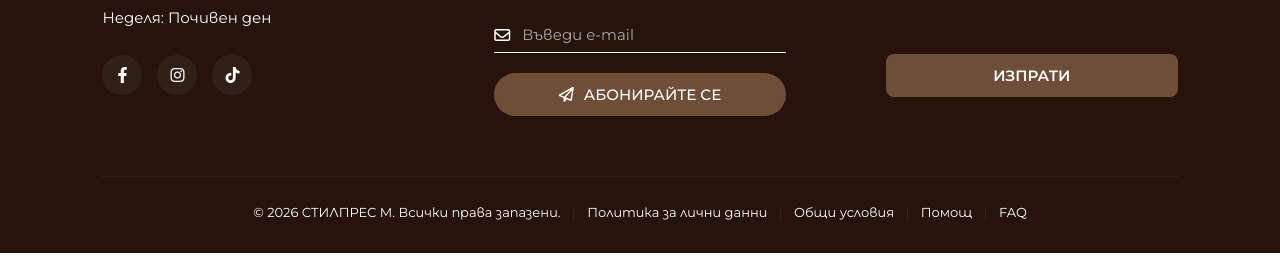
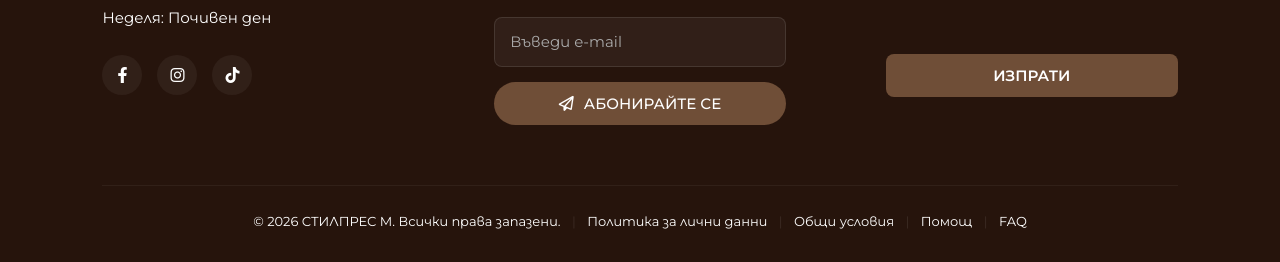
Before and after one commit to PreslavaP/BeautySalon, a Spring Boot app: page /faqs in a window 1280 px wide. Shown: the part 1995-2257 px from the top of the page. Run offline with Spring Boot 4, Linux system fonts and the light colour scheme; some libraries are stand-ins or nearby versions.

Commit message:
Small design updates

```diff
--- a/src/main/resources/static/css/contacts.css
+++ b/src/main/resources/static/css/contacts.css
@@ -134,12 +134,17 @@
  }
 
  .subscribe-input-group {
-     display: flex;
-     align-items: center;
-     gap: 12px;
-     padding: 8px 0;
-     border-bottom: 1px solid #ffffff;
-     margin-bottom: 20px;
+     width: 100%;
+     padding: 12px 15px;
+     margin-bottom: 15px;
+     background-color: rgba(255,255,255,0.05);
+     border: 1px solid rgba(255,255,255,0.1);
+     border-radius: 8px;
+     color: #ffffff;
+     outline: none;
+     font-family: 'Montserrat', sans-serif;
+     font-size: 15px;
+     font-weight: 400;
  }
 
  .subscribe-input-group i {
--- a/src/main/resources/static/css/mobile-style.css
+++ b/src/main/resources/static/css/mobile-style.css
@@ -134,6 +134,7 @@
 @media (max-width: 768px) {
     .intro-logo-img {
         max-width: 88vw;
+        transform: translateY(-50px);
     }
 
     .hero-section {
--- a/src/main/resources/templates/fragments/footer.html
+++ b/src/main/resources/templates/fragments/footer.html
@@ -70,7 +70,6 @@
                 <p class="map-section-title">АБОНИРАЙТЕ СЕ ЗА НАС</p>
                 <form class="subscribe-form" method="post" th:action="@{/subscribe}">
                     <div class="subscribe-input-group">
-                        <i class="fa-regular fa-envelope"></i>
                         <input name="email" placeholder="Въведи e-mail" required type="email">
                     </div>
                     <button class="subscribe-btn" type="submit">
```
